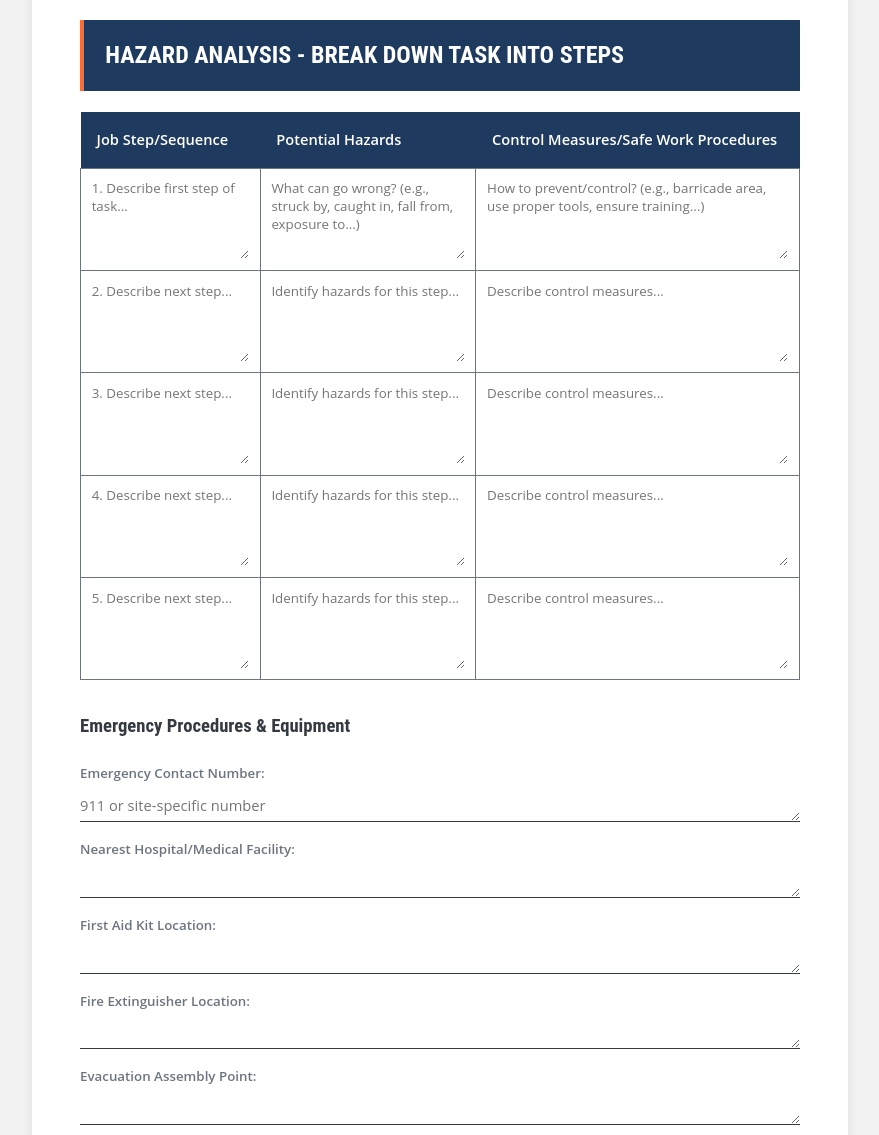
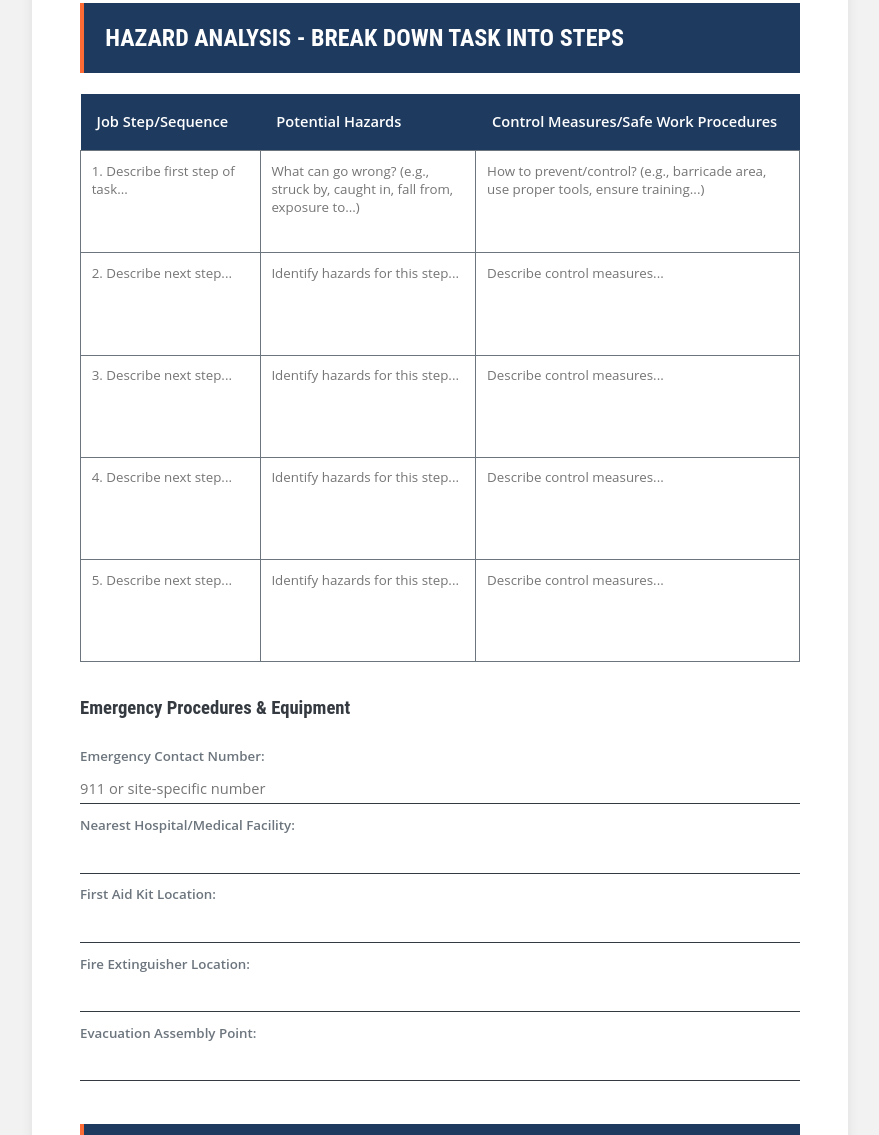
Before and after one commit to Workplace-Safety/Pre-Task-Hazard-Analysis-, a plain HTML site: page index.html in a window 1280 px wide. Shown: the part 934-2069 px from the top of the page, without its empty margins (200-1079 px from the left). Drawn offline with Linux system fonts and the light colour scheme.

Commit message:
Implement text wrapping and no-crop fixes for textareas
Added styles for text wrapping and no-crop fixes in textareas.

```diff
--- a/style.css
+++ b/style.css
@@ -437,3 +437,36 @@ h3 {
         margin-bottom: 4pt;
     }
 }
+
+/* =====================================================================
+   TEXT WRAPPING + NO-CROP FIXES
+   Every text field is a <textarea> that grows as you type, so long text
+   drops to the next line instead of running off in one straight line.
+   ===================================================================== */
+textarea.info-input {
+    display: block;
+    width: 100%;
+    resize: none;
+    overflow: hidden;
+    line-height: 1.4;
+    white-space: pre-wrap;
+    overflow-wrap: anywhere;
+    word-break: break-word;
+}
+.notes-area,
+.jha-table td textarea {
+    max-width: 100%;
+    white-space: pre-wrap;
+    overflow-wrap: anywhere;
+    word-break: break-word;
+    overflow: hidden;
+    resize: none;
+}
+
+/* Tables can never grow wider than the page */
+.jha-table, .action-table, .crew-signin-table { table-layout: fixed; width: 100%; }
+.jha-table td, .action-table td, .crew-signin-table td { overflow-wrap: anywhere; word-break: break-word; }
+
+/* Grid / flex children may shrink instead of pushing past the right edge */
+.header-info > *, .atmospheric-grid > *, .signature-section > *,
+.status-summary > *, .ppe-grid > *, .date-time-row > *, .info-field { min-width: 0; }
```
